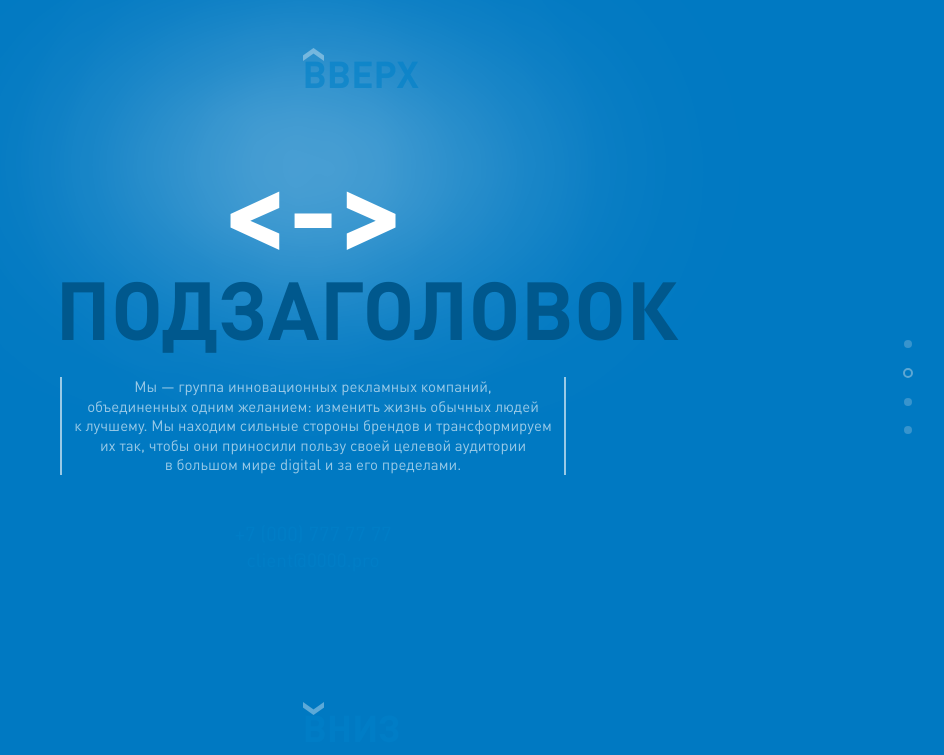
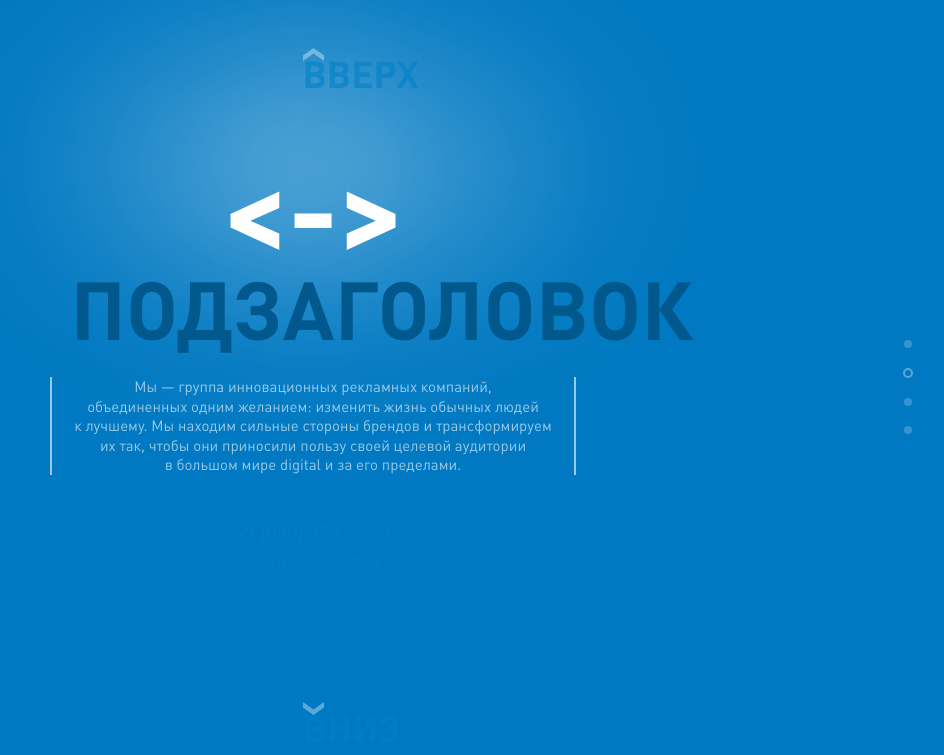
Before and after one commit to WatchLogs/watchlogs.github.io, a plain HTML site: page index.html in a window 1280 px wide. Shown: the whole page, without its empty margins (327-1271 px from the left). Drawn offline with nearby package versions, Linux system fonts and the light colour scheme; some packages are replaced by stand-ins of ours; a script that the page names is missing.

Commit message:
Update main.css

```diff
--- a/css/main.css
+++ b/css/main.css
@@ -132,8 +132,8 @@ div.pages {
     div.pages section .content {
       margin-right: auto;
       margin-left: auto;
-      padding-left: 15px;
-      padding-right: 15px;
+      /*padding-left: 15px;
+      padding-right: 15px;*/
       width: 760px;
       position: absolute;
       left: 50%;
```
